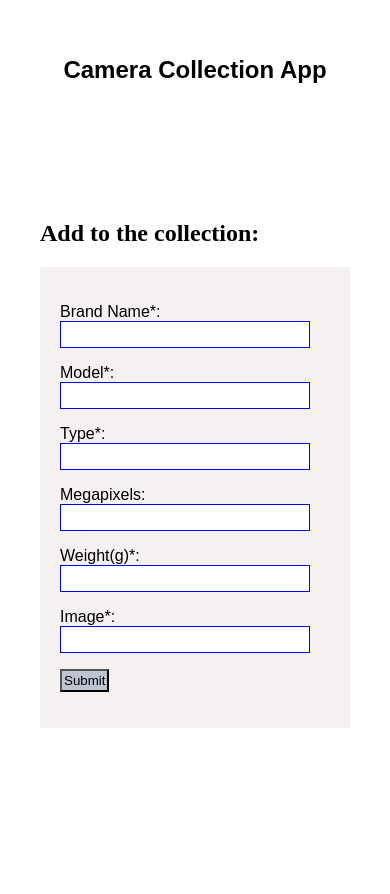
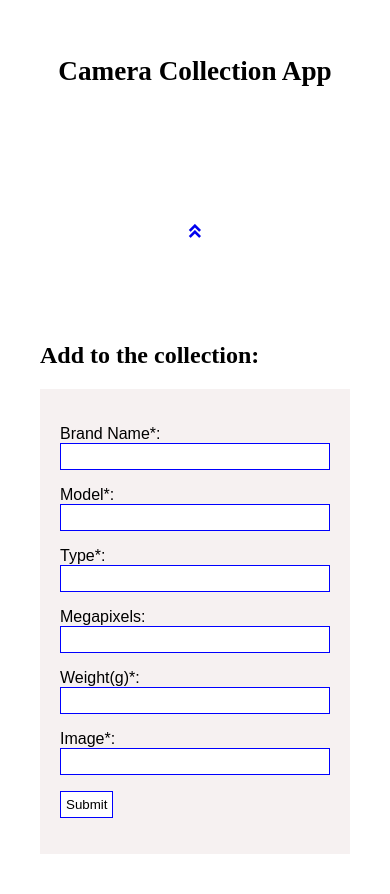
Before and after one commit to emferrari31/collection-app, a PHP site: page / in a window 390 px wide. Before the commit the page ends 728 px from the top, so only its background shows below. Run offline with PHP 8.4, Linux system fonts and the light colour scheme; data that the repository does not hold is empty.

Commit message:
styled button, form responsive and complete, added jump link to top of page

```diff
--- a/collectionApp.css
+++ b/collectionApp.css
@@ -3,8 +3,8 @@
 }
 
 h1 {
-    font-family: sans-serif;
-    font-size: 1.5rem;
+    /*font-family: sans-serif;*/
+    font-size: 1.7rem;
     text-align: center;
     padding: 3rem 0;
 }
@@ -25,6 +25,44 @@ h1 {
     justify-content: center;
     padding: 20px;
     text-align: center;
+}
+
+form {
+    width: 100%;
+}
+
+.formContainer {
+    display:flex;
+    padding: 20px;
+    font-family: sans-serif;
+    background-color: #f6f1f1;
+}
+
+input[type=text] {
+    width: 100%;
+    display:flex;
+    flex-wrap: wrap;
+    padding: 5px;
+    border: 1px solid blue;
+    align-content:space-around;
+}
+
+.button {
+    background-color: #ffffff;
+    padding: 5px;
+    border: 1px solid blue;
+}
+
+.button:hover {
+    background-color: blue;
+    color: white;
+    box-shadow: 0 12px 16px 0 rgba(0,0,0,0.24), 0 17px 50px 0 rgba(0,0,0,0.19);;
+}
+
+.anchorLink {
+    text-align:center;
+    padding: 3rem;
+    font-size: 1.3rem;
 }
 
 @media screen and (min-width: 640px) {
@@ -57,24 +95,3 @@ h1 {
 .formSection {
     padding: 2rem;
 }
-
-.formContainer {
-        display:flex;
-        padding: 20px;
-        font-family: sans-serif;
-        background-color: #f6f1f1;
-}
-
-input[type=text] {
-    display:flex;
-    flex-wrap: wrap;
-    padding: 5px;
-    border: 1px solid blue;
-    width: 250px;
-    align-content:space-around;
-}
-
-.button {
-    background-color: #bbc4cf;
-    padding: 2px;
-}
--- a/index.php
+++ b/index.php
@@ -4,9 +4,11 @@
     <meta charset="UTF-8">
     <meta name="viewport" content="width=device-width, initial-scale=1.0, minimum-scale=1">
     <title>Camera Collection App</title>
+    <link href='https://unpkg.com/boxicons@2.1.4/css/boxicons.min.css' rel='stylesheet'>
     <link rel="stylesheet" href="collectionApp.css">
 </head>
 <body>
+<div id="div_id"></div>
 <h1>Camera Collection App</h1>
 <div class="mainContainer">
     <?php
@@ -46,14 +48,12 @@
     $query = $db->prepare("SELECT `brandName`, `model`, `type`, `megapixels`, `weight(g)`, `images` FROM `cameras`");
     $query->execute();
     $results = $query->fetchAll();
-
     foreach ($results as $result) {
         echo '<div class="imageAndTextContainer">';
         echo '<div class = "imageContainer">';
         echo '<img class="imagesClass" src="' . $result['images'] . '" alt="image of a camera">';
         echo '<br><br>';
         echo '</div>';
-
         echo '<div class = "textContainer">';
         echo '<p>' . $result['brandName'] . '</p>';
         echo '<p>' . $result['model'] . '</p>';
@@ -64,6 +64,9 @@
         echo '</div>';
     }
     ?>
+</div>
+<div class="anchorLink">
+<a href="#div_id"><i class='bx bxs-chevrons-up'></i></a>
 </div>
 <div class="formSection">
 <h2>Add to the collection: </h2>
```
